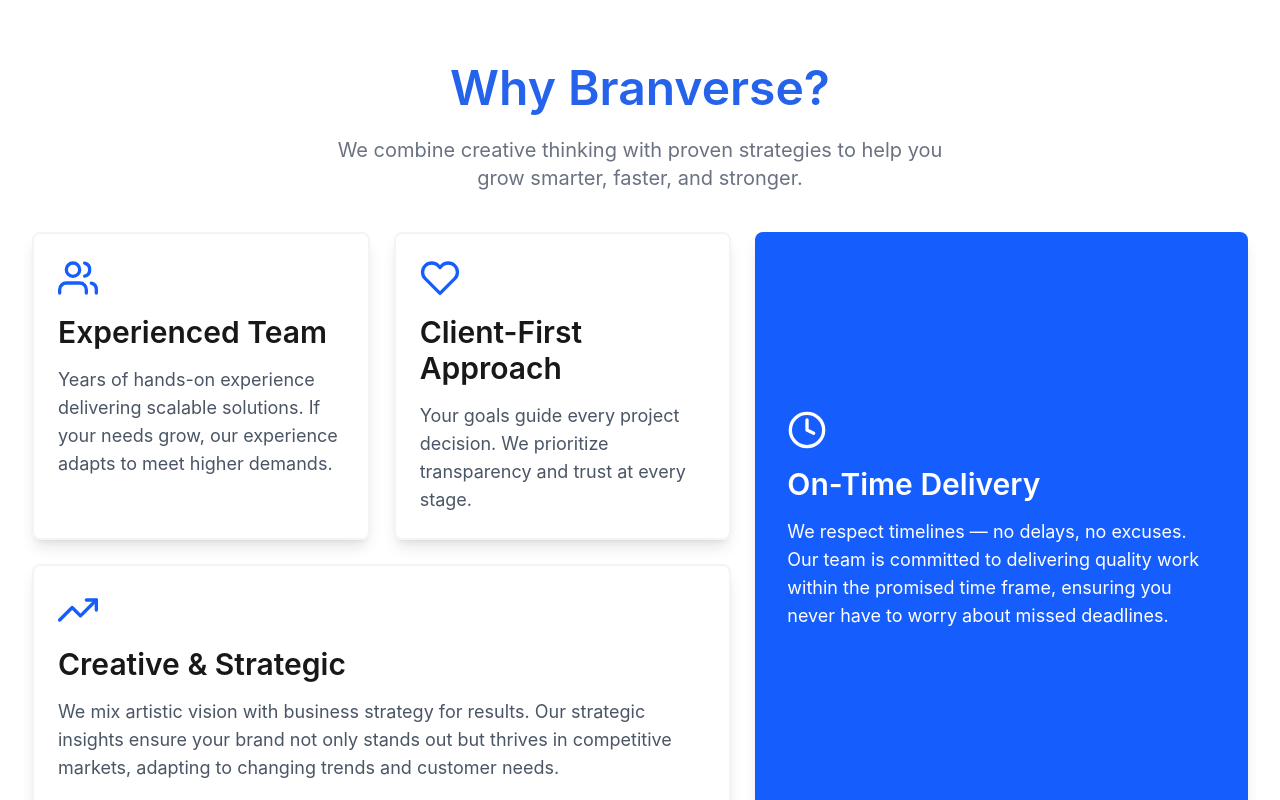
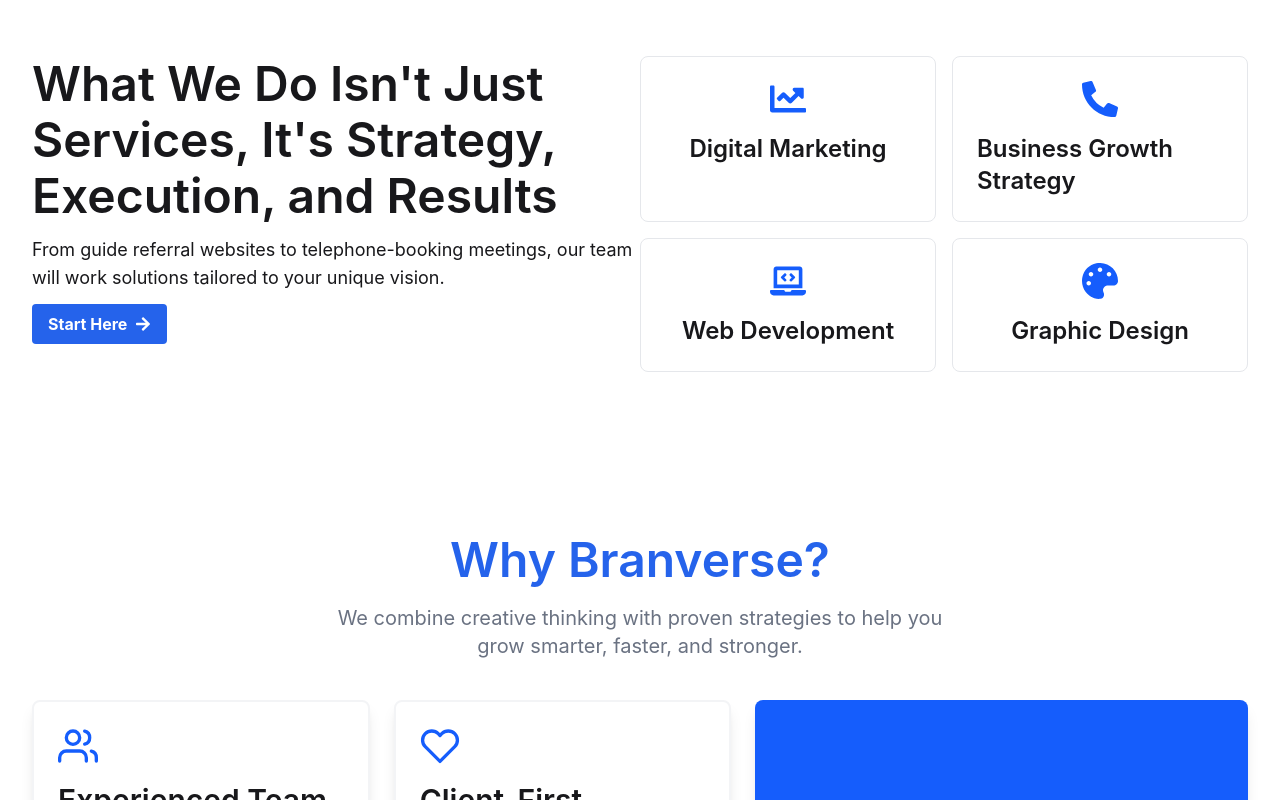
Before and after one commit to jamanhasan01/branverse-client, a React (Vite) app: page / in a window 1280 px wide. Shown: the part 720-1520 px from the top of the page. Built offline with nearby package versions, Linux system fonts and the light colour scheme.

Commit message:
services page

```diff
--- a/src/index.css
+++ b/src/index.css
@@ -14,7 +14,7 @@
     @apply text-6xl leading-16;
   }
   h2 {
-    @apply text-5xl leading-16 font-semibold;
+    @apply text-5xl leading-14 font-semibold;
   }
   h3 {
     @apply text-4xl font-semibold;
--- a/src/pages/Home/Home.jsx
+++ b/src/pages/Home/Home.jsx
@@ -1,5 +1,6 @@
 import HeroSection from "./HeroSection"
 import ServicesSection from "./ServicesSection"
+import WhyBranverseSectoin from "./WhyBranverseSectoin"
 
 const Home = () => {
   return (
@@ -7,6 +8,7 @@
 
         <HeroSection></HeroSection>
         <ServicesSection></ServicesSection>
+        <WhyBranverseSectoin></WhyBranverseSectoin>
     </>
   )
 }
--- a/src/pages/Home/ServicesSection.jsx
+++ b/src/pages/Home/ServicesSection.jsx
@@ -1,78 +1,62 @@
-import AnimatedBorderCard from "../../components/AnimatedBorderCard";
-import Title from "../../components/Title";
 import {
-  FiUsers,
-  FiHeart,
-  FiLayers,
-  FiClock,
-  FiTrendingUp,
-} from "react-icons/fi";
+  FaArrowRight,
+  FaChartLine,
+  FaLaptopCode,
+  FaPalette,
+  FaPhoneAlt,
+} from "react-icons/fa";
+
+import React from "react";
 
 const ServicesSection = () => {
+  const services = [
+    {
+      icon: <FaChartLine className="text-4xl mb-4 text-blue-600" />,
+      title: "Digital Marketing",
+    },
+    {
+      icon: <FaPhoneAlt className="text-4xl mb-4 text-blue-600" />,
+      title: "Business Growth Strategy",
+    },
+    {
+      icon: <FaLaptopCode className="text-4xl mb-4 text-blue-600" />,
+      title: "Web Development",
+    },
+    {
+      icon: <FaPalette className="text-4xl mb-4 text-blue-600" />,
+      title: "Graphic Design",
+    },
+  ];
   return (
-    <section className="">
-      <div className="container mx-auto">
-        {/* Title section */}
-        <Title
-          title="Why Branverse?"
-          subtitle="We combine creative thinking with proven strategies to help you grow smarter, faster, and stronger."
-          hColor="#2563EB"
-        />
+    <section>
+      <div className="container">
+        <div className="grid grid-cols-2">
+          <div className="flex flex-col gap-3 items-start">
+            <h2 className="">
+              What We Do Isn't Just Services,
+              It's Strategy, Execution, and Results
+            </h2>
 
-        {/* Main Grid */}
-        <div className="grid grid-cols-12 gap-6 mt-10">
-          {/* Left Side - 7 Columns */}
-          <div className="col-span-12 lg:col-span-7 grid grid-cols-2 gap-6">
-            {/* Card 1 */}
-            <div className="border-2 border-gray-100 rounded-lg shadow-lg p-6 flex flex-col justify-start gap-4 h-full">
-              <div className="text-blue-600 text-3xl">
-                <FiUsers size={40} />
-              </div>
-              <h4>Experienced Team</h4>
-              <p className="text-gray-600">
-                Years of hands-on experience delivering scalable solutions. If
-                your needs grow, our experience adapts to meet higher demands.
-              </p>
-            </div>
+            <p className="">
+              From guide referral websites to telephone-booking meetings, our
+              team will work solutions tailored to your unique vision.
+            </p>
 
-            {/* Card 2 */}
-            <div className="border-2 border-gray-100 rounded-lg shadow-lg p-6 flex flex-col justify-start gap-4 h-full">
-              <div className="text-blue-600 text-3xl">
-                <FiHeart size={40} />
-              </div>
-              <h4>Client-First Approach</h4>
-              <p className="text-gray-600">
-                Your goals guide every project decision. We prioritize
-                transparency and trust at every stage.
-              </p>
-            </div>
-
-            {/* Card 3 */}
-            <div className="border-2 border-gray-100 rounded-lg shadow-lg p-6 flex flex-col justify-start gap-4 col-span-2 h-full">
-              <div className="text-blue-600 text-3xl">
-                <FiTrendingUp size={40} />
-              </div>
-              <h4>Creative & Strategic</h4>
-              <p className="text-gray-600">
-                We mix artistic vision with business strategy for results. Our
-                strategic insights ensure your brand not only stands out but
-                thrives in competitive markets, adapting to changing trends and
-                customer needs.
-              </p>
-            </div>
+            <button className="button flex items-center bg-main text-white !px-4">
+              Start Here <FaArrowRight className="ml-2" />
+            </button>
           </div>
 
-          {/* Right Side - 5 Columns */}
-          <div className="col-span-12 lg:col-span-5 bg-blue-600 p-8 gap-4 flex flex-col justify-center text-white rounded-lg shadow-lg hover:shadow-xl transition-shadow">
-            <div className="text-white text-3xl">
-              <FiClock size={40} />
-            </div>
-            <h4>On-Time Delivery</h4>
-            <p className="text-white text-lg">
-              We respect timelines — no delays, no excuses. Our team is
-              committed to delivering quality work within the promised time
-              frame, ensuring you never have to worry about missed deadlines.
-            </p>
+          <div className="grid grid-cols-2 md:grid-cols-2 gap-4">
+            {services.map((service, index) => (
+              <div
+                key={index}
+                className={`p-6 rounded-lg  hover:bg-gray-50 transition-colors border border-gray-200 flex flex-col items-center` }
+              >
+                <div>{service.icon}</div>
+                <h3 className="text-2xl font-semibold">{service.title}</h3>
+              </div>
+            ))}
           </div>
         </div>
       </div>
--- /dev/null
+++ b/src/pages/Home/WhyBranverseSectoin.jsx
@@ -0,0 +1,83 @@
+import AnimatedBorderCard from "../../components/AnimatedBorderCard";
+import Title from "../../components/Title";
+import {
+  FiUsers,
+  FiHeart,
+  FiLayers,
+  FiClock,
+  FiTrendingUp,
+} from "react-icons/fi";
+
+const WhyBranverseSectoin = () => {
+  return (
+    <section className="">
+      <div className="container mx-auto">
+        {/* Title section */}
+        <Title
+          title="Why Branverse?"
+          subtitle="We combine creative thinking with proven strategies to help you grow smarter, faster, and stronger."
+          hColor="#2563EB"
+        />
+
+        {/* Main Grid */}
+        <div className="grid grid-cols-12 gap-6 mt-10">
+          {/* Left Side - 7 Columns */}
+          <div className="col-span-12 lg:col-span-7 grid grid-cols-2 gap-6">
+            {/* Card 1 */}
+            <div className="border-2 border-gray-100 rounded-lg shadow-lg p-6 flex flex-col justify-start gap-4 h-full">
+              <div className="text-blue-600 text-3xl">
+                <FiUsers size={40} />
+              </div>
+              <h4>Experienced Team</h4>
+              <p className="text-gray-600">
+                Years of hands-on experience delivering scalable solutions. If
+                your needs grow, our experience adapts to meet higher demands.
+              </p>
+            </div>
+
+            {/* Card 2 */}
+            <div className="border-2 border-gray-100 rounded-lg shadow-lg p-6 flex flex-col justify-start gap-4 h-full">
+              <div className="text-blue-600 text-3xl">
+                <FiHeart size={40} />
+              </div>
+              <h4>Client-First Approach</h4>
+              <p className="text-gray-600">
+                Your goals guide every project decision. We prioritize
+                transparency and trust at every stage.
+              </p>
+            </div>
+
+            {/* Card 3 */}
+            <div className="border-2 border-gray-100 rounded-lg shadow-lg p-6 flex flex-col justify-start gap-4 col-span-2 h-full">
+              <div className="text-blue-600 text-3xl">
+                <FiTrendingUp size={40} />
+              </div>
+              <h4>Creative & Strategic</h4>
+              <p className="text-gray-600">
+                We mix artistic vision with business strategy for results. Our
+                strategic insights ensure your brand not only stands out but
+                thrives in competitive markets, adapting to changing trends and
+                customer needs.
+              </p>
+            </div>
+          </div>
+
+          {/* Right Side - 5 Columns */}
+          <div className="col-span-12 lg:col-span-5 bg-blue-600 p-8 gap-4 flex flex-col justify-center text-white rounded-lg shadow-lg hover:shadow-xl transition-shadow">
+            <div className="text-white text-3xl">
+              <FiClock size={40} />
+            </div>
+            <h4>On-Time Delivery</h4>
+            <p className="text-white text-lg">
+              We respect timelines — no delays, no excuses. Our team is
+              committed to delivering quality work within the promised time
+              frame, ensuring you never have to worry about missed deadlines.
+            </p>
+          </div>
+        </div>
+      </div>
+    </section>
+  );
+};
+
+export default WhyBranverseSectoin;
```
